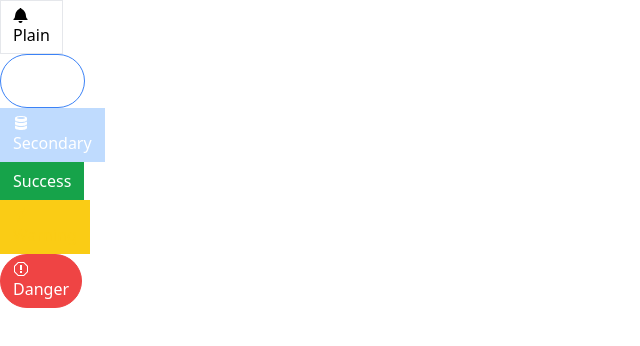
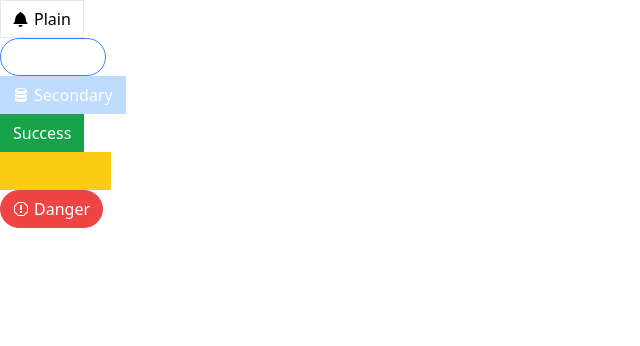
Before and after one commit to Dmitry1007/common-ui-components, a React (Create React App) app: page / in a window 1280 px wide. Shown: the top 346 px of the page, without its empty margins (0-640 px from the left). Built offline with nearby package versions, Linux system fonts and the light colour scheme.

Commit message:
create space between button text and icon

```diff
--- a/src/Button.js
+++ b/src/Button.js
@@ -14,7 +14,7 @@ function Button({
   rounded,
 }) {
 
-  const classes = className("px-3 py-1.5 border", {
+  const classes = className("flex items-center px-3 py-1.5 border", {
     "border-blue-500 bg-blue-500 text-white": primary,
     "border-blue-200 bg-blue-200 text-white": secondary,
     "border-green-600 bg-green-600 text-white": success,
--- a/src/index.css
+++ b/src/index.css
@@ -1,3 +1,9 @@
 @tailwind base;
 @tailwind components;
 @tailwind utilities;
+
+
+/* find all buttons with an immediate child of svg */
+button > svg {
+  margin-right: 5px;
+}
```
